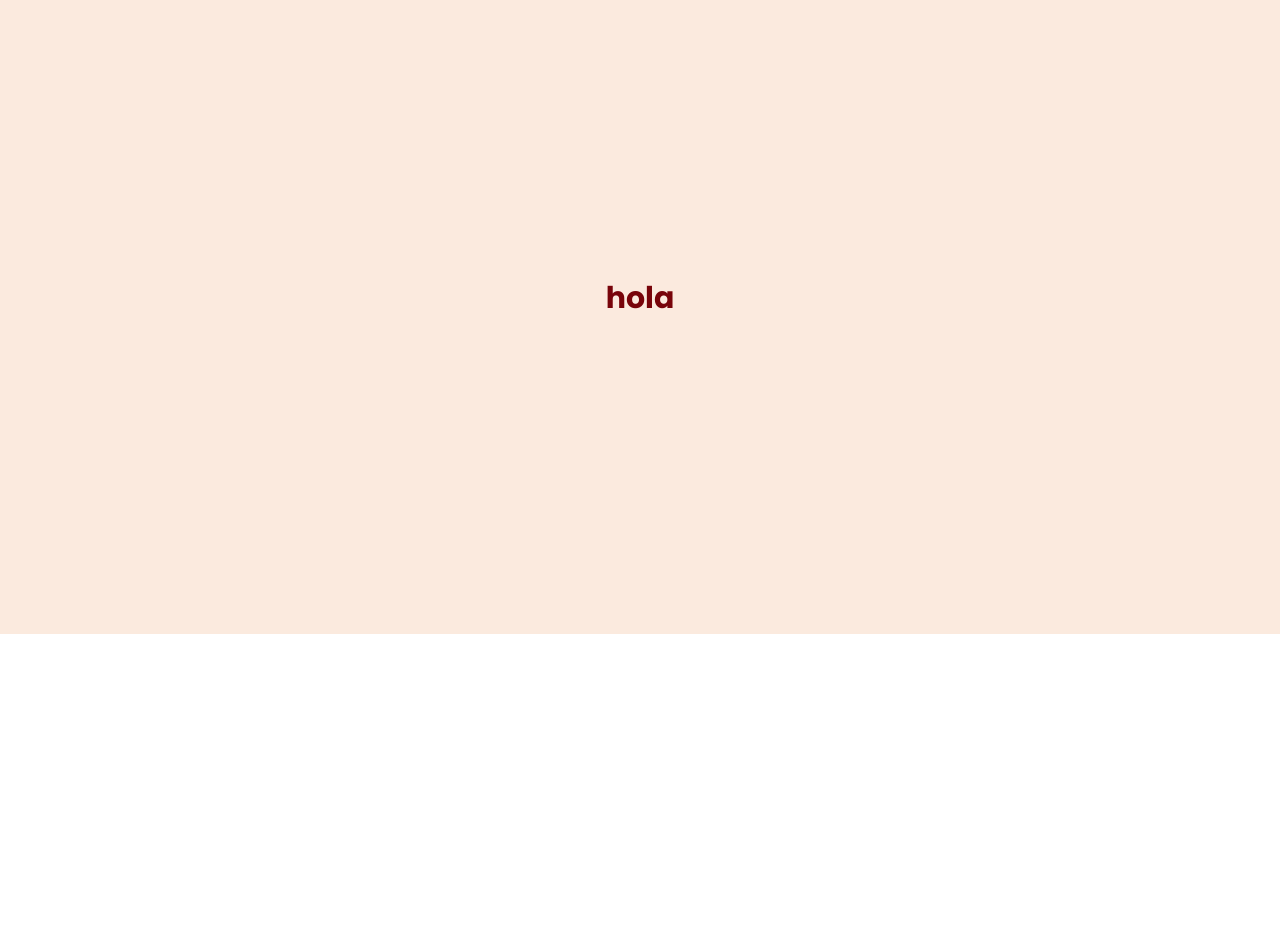
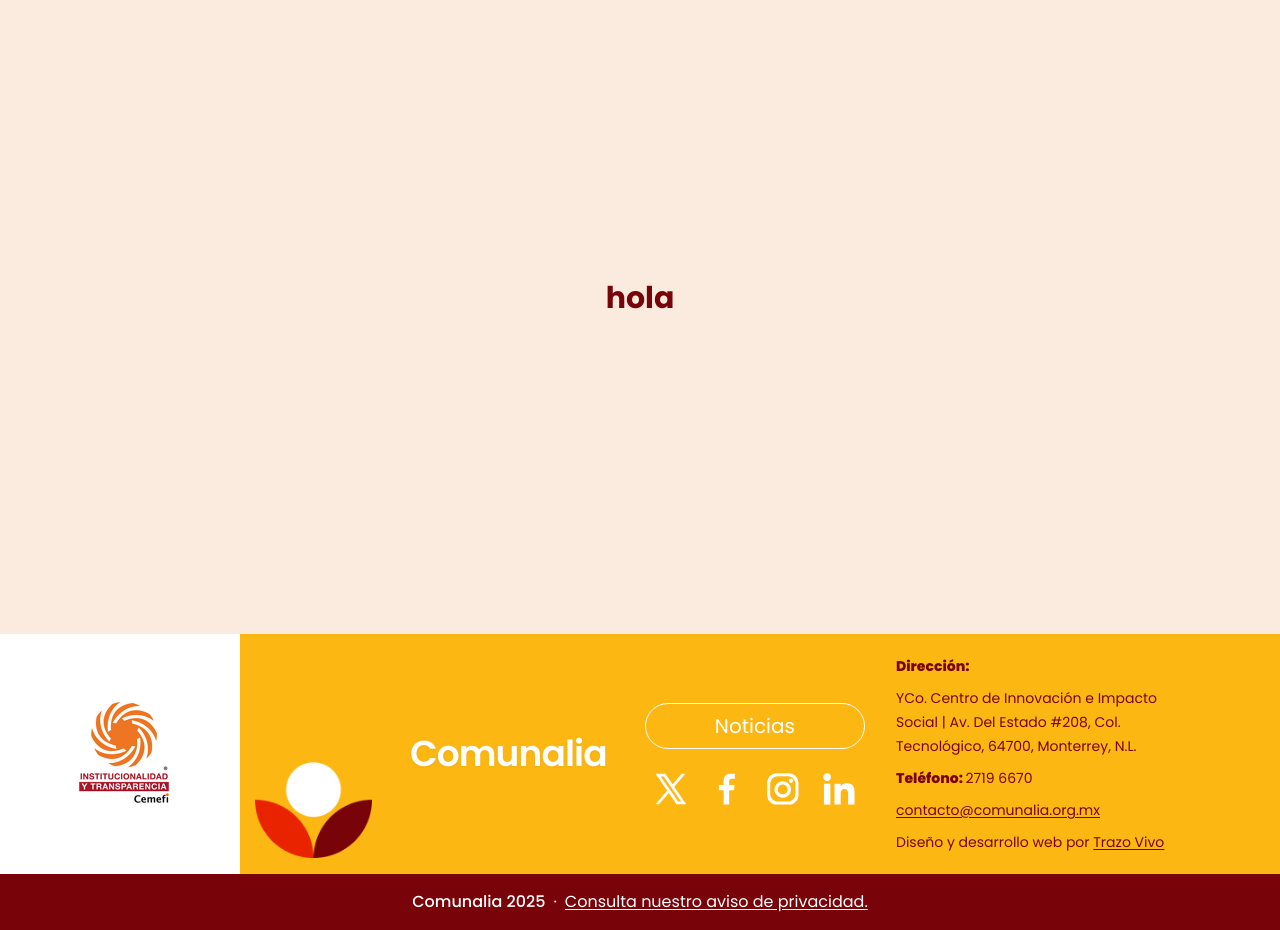
Before and after one commit to gilcarrillo7/comunalia, a Gatsby site: page / in a window 1280 px wide. Shown: the part 166-1096 px from the top of the page. Before the commit the page ends 800 px from the top, so only its background shows below. Built offline with nearby package versions, Linux system fonts and the light colour scheme; Gatsby itself is replaced by a stand-in of ours.

Commit message:
feat: footer added

```diff
--- /dev/null
+++ b/src/components/layout/Footer.tsx
@@ -0,0 +1,109 @@
+import React from "react";
+import { SocialIcons } from "./SocialIcons";
+import Button from "../shared/Button";
+import FooterImg from "../../images/footer1.png";
+import VectorFooter from "../../images/vectorFooter.png";
+
+type Props = {
+  year?: number;
+  newsHref?: string;
+  privacyHref?: string;
+  siteEmail?: string;
+  phone?: string;
+  devHref?: string;
+};
+
+export default function Footer({
+  year = new Date().getFullYear(),
+  newsHref = "/noticias",
+  privacyHref = "/aviso-de-privacidad",
+  siteEmail = "contacto@comunalia.org.mx",
+  phone = "2719 6670",
+  devHref = "https://trazovivo.com",
+}: Props) {
+  return (
+    <footer className="relative overflow-hidden">
+      {/* Bloque principal amarillo */}
+      <div className="bg-tertiary text-primary">
+        <div className="flex flex-wrap">
+          {/* Col 1: sello Cemefi */}
+          <div className="shrink-0 w-1/3 lg:w-[240px] ">
+            {/* Placeholder del sello (usa tu img si la tienes) */}
+            <img
+              src={FooterImg}
+              alt="Sello Cemefi: Institucionalidad y Transparencia"
+              className="object-contain"
+            />
+          </div>
+          {/* Col 2: título, botón, redes */}
+          <div className="shrink-0 w-2/3 lg:w-auto flex flex-col gap-2 xl:flex-row flex-grow justify-around items-center text-center lg:text-left py-4">
+            <div className="h-full hidden xl:flex items-end">
+              <img src={VectorFooter} className="h-24" />
+            </div>
+            <div>
+              <h2 className="font-semibold tracking-tight leading-none md:text-4xl text-white drop-shadow-sm">
+                Comunalia
+              </h2>
+            </div>
+            <div className="flex flex-col gap-6 justify-center items-center">
+              {/* Botón Noticias */}
+              <Button>Noticias</Button>
+              {/* Redes */}
+              <SocialIcons />
+            </div>
+          </div>
+          {/* Col 3: datos de contacto y crédito */}
+          <div className="relative shrink-0 w-1/3 flex lg:hidden items-end justify-center">
+            <img src={VectorFooter} className="h-28 absolute bottom-0" />
+          </div>
+          {/* Col 4: datos de contacto y crédito */}
+          <div className="shrink-0 mx-auto w-2/3 lg:w-[400px]">
+            <div className="py-5 px-4 xl:pr-24 space-y-2 text-[10px] sm:text-sm leading-4 lg:leading-6 text-primary">
+              <p className="font-extrabold">Dirección:</p>
+              <p>
+                YCo. Centro de Innovación e Impacto Social | Av. Del Estado
+                #208, Col. Tecnológico, 64700, Monterrey, N.L.
+              </p>
+              <p className="mt-2 font-extrabold">
+                Teléfono: <span className="font-normal">{phone}</span>
+              </p>
+              <p>
+                <a
+                  className="underline decoration-primary underline-offset-2 hover:opacity-80"
+                  href={`mailto:${siteEmail}`}
+                >
+                  {siteEmail}
+                </a>
+              </p>
+              <p className="mt-2">
+                Diseño y desarrollo web por{" "}
+                <a
+                  href={devHref}
+                  className="underline decoration-primary underline-offset-2 hover:opacity-80"
+                  target="_blank"
+                  rel="noreferrer"
+                >
+                  Trazo Vivo
+                </a>
+              </p>
+            </div>
+          </div>
+        </div>
+      </div>
+
+      {/* Franja inferior vino */}
+      <div className="bg-primary py-4 text-center text-sm sm:text-base text-white">
+        <div className="flex flex-col sm:flex-row justify-center mx-auto px-4">
+          <span className="font-medium">Comunalia {year}</span>
+          <span className="mx-2 hidden sm:block">·</span>
+          <a
+            href={privacyHref}
+            className="underline underline-offset-2 hover:opacity-90"
+          >
+            Consulta nuestro aviso de privacidad.
+          </a>
+        </div>
+      </div>
+    </footer>
+  );
+}
--- a/src/components/layout/Header.tsx
+++ b/src/components/layout/Header.tsx
@@ -9,7 +9,6 @@ import { SocialIcons } from "./SocialIcons";
 import Logo from "../../images/logo.png";
 import LogoOpen from "../../images/logo_white.png";
 import VectorMenu from "../../images/vectorMenu.png";
-import CurvedLeaf from "../shared/CurvedLeaf";
 import OpeningLeaves from "../shared/OpeningLeaves";
 
 const headerJson = {
@@ -113,7 +112,7 @@ export default function Header() {
                       >
                         <Link
                           to={item.url}
-                          className="text-xl sm:text-2xl lg:text-[40px] font-light hover:font-normal hover:text-tertiary"
+                          className="text-xl sm:text-2xl lg:text-[40px] font-light hover:text-tertiary"
                           onClick={() => setIsOpen(false)}
                         >
                           {item.link}
@@ -134,7 +133,7 @@ export default function Header() {
                       >
                         <Link
                           to={item.url}
-                          className="text-xl sm:text-2xl lg:text-[40px] font-light hover:font-normal hover:text-tertiary"
+                          className="text-xl sm:text-2xl lg:text-[40px] font-light hover:text-tertiary"
                           onClick={() => setIsOpen(false)}
                         >
                           {item.link}
@@ -166,14 +165,14 @@ export default function Header() {
                     </motion.div>
 
                     <div className="flex ">
-                      <div className="w-1/2 md:w-0 flex justify-end">
+                      <div className="w-1/2 md:w-0 flex justify-end sm:hidden">
                         <img
                           src={VectorMenu}
                           alt="Vector decorativo"
                           className="scale-[80%]"
                         />
                       </div>
-                      <div className="w-1/2 md:w-full flex justify-center items-center gap-6">
+                      <div className="w-1/2 md:w-full flex justify-center sm:justify-start gap-6">
                         <SocialIcons className="mb-8" sameSize />
                       </div>
                     </div>
--- a/src/components/layout/Layout.tsx
+++ b/src/components/layout/Layout.tsx
@@ -1,5 +1,6 @@
 import React from "react";
 import Header from "./Header";
+import Footer from "./Footer";
 
 export default function Layout({
   children,
@@ -11,6 +12,7 @@ export default function Layout({
     <div className="min-h-screen overflow-x-hidden">
       <Header />
       {children}
+      <Footer />
     </div>
   );
 }
--- a/src/components/shared/Button.tsx
+++ b/src/components/shared/Button.tsx
@@ -22,7 +22,7 @@ const Button = ({
   squaered = false,
   disabled = false,
 }: ButtonProps) => {
-  const baseClass = "px-6 py-2 transition text-lg sm:text-xl w-full sm:w-auto ";
+  const baseClass = "px-6 py-2 transition text-lg sm:text-xl w-full sm:w-auto min-w-[220px] ";
 
   const variantClasses = {
     outline:
```
Also changed, not shown: src/images/footer1.png (added), src/images/vectorFooter.png (added).
